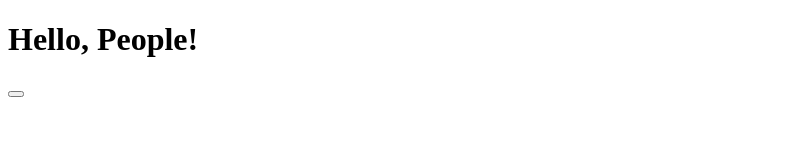
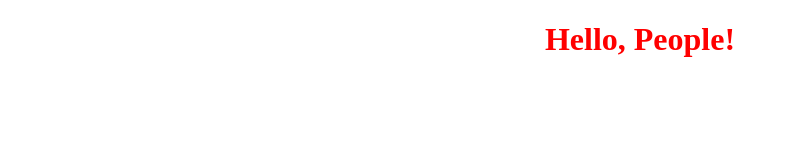
Before and after one commit to ssaroy/test, a plain HTML site: page index.html in a window 1280 px wide. Shown: the whole page, without its empty margins (0-788 px from the left). Drawn offline with Linux system fonts and the light colour scheme.

Commit message:
added .css file

```diff
--- a/index.html
+++ b/index.html
@@ -3,8 +3,9 @@
   <head>
     <meta charset="utf-8">
     <title></title>
+    <link rel="stylesheet" type="text/css" href="style.css">
   </head>
   <body>
     <h1>Hello, People!</h1>
-  <button type="button" name="button" ></button>
   </body>
+</html>
--- /dev/null
+++ b/style.css
@@ -0,0 +1,4 @@
+body {
+  color: red;
+  text-align: center;
+}
```
Lines whose indentation alone changed are shown as unchanged.
